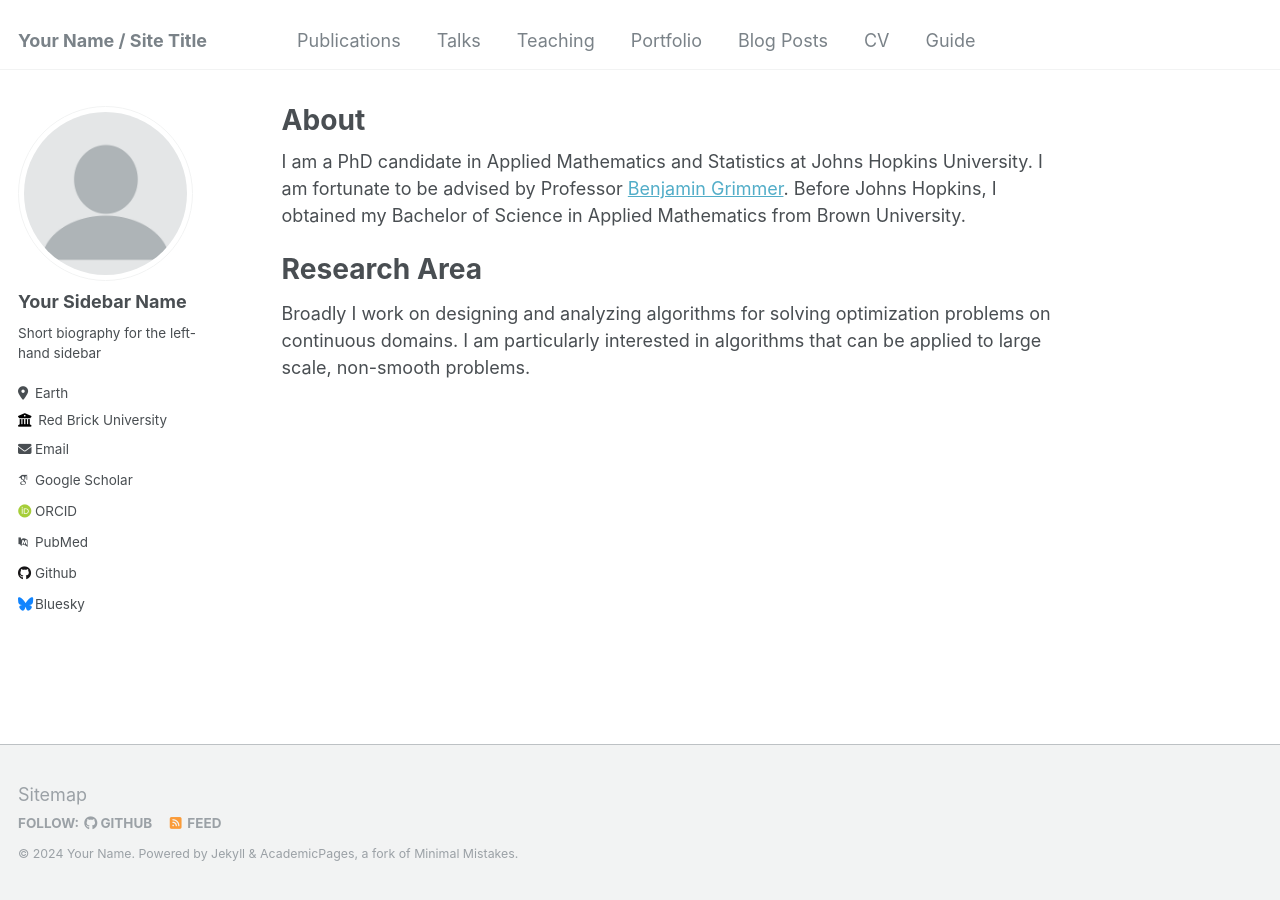
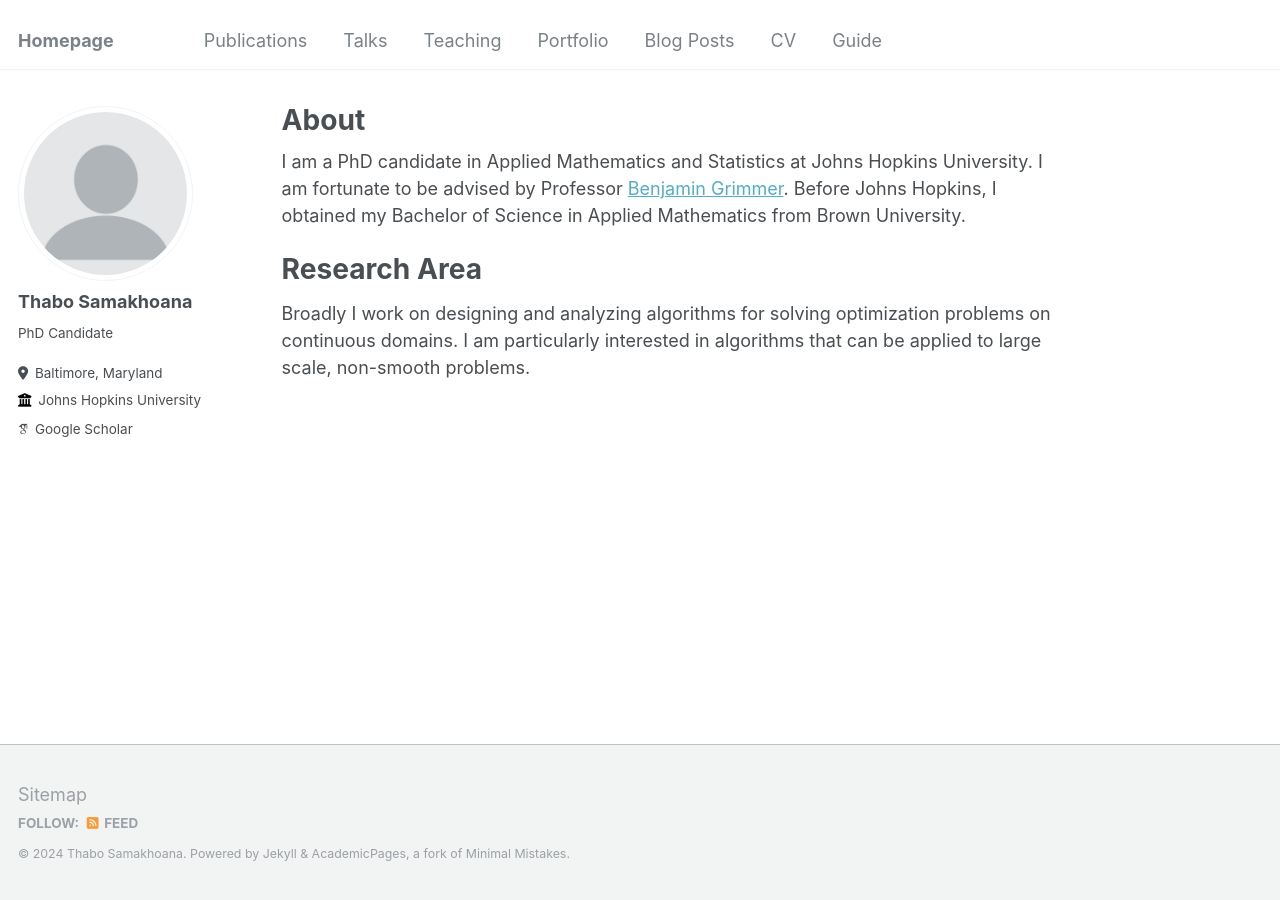
Before and after one commit to thabosamakhoana/thabosamakhoana.github.io, a Jekyll site: the page built from _pages/about.md, in a window 1280 px wide. Built offline with Jekyll 4.4.1, drawn with Linux system fonts in a browser that asks for light colours; some web fonts are replaced.

Commit message:
personalize homepage

```diff
--- a/_config.yml
+++ b/_config.yml
@@ -8,13 +8,13 @@
 
 # Basic Site Settings
 locale                   : "en-US"
-title                    : "Your Name / Site Title"
+title                    : "Homepage"
 title_separator          : "-"
-name                     : &name "Your Name"
+name                     : &name "Thabo Samakhoana"
 description              : &description "personal description"
-url                      : https://academicpages.github.io # the base hostname & protocol for your site e.g. "https://mmistakes.github.io"
+url                      : https://thabosamakhoana.github.io # the base hostname & protocol for your site e.g. "https://mmistakes.github.io"
 baseurl                  : "" # the subpath of your site, e.g. "/blog"
-repository               : "academicpages/academicpages.github.io"
+repository               : "thabosamakhoana/thabosamakhoana.github.io"
 
 # Site Author - The following control what appear as part of the author content on the side bar.
 #               If a field is blank the icon and link will not appear, otherwise it will be shown.
@@ -22,33 +22,33 @@ repository               : "academicpages/academicpages.github.io"
 author:
   # Biographic information
   avatar           : "profile.png"
-  name             : "Your Sidebar Name"
+  name             : "Thabo Samakhoana"
   pronouns         : # example: "she/her"
-  bio              : "Short biography for the left-hand sidebar"
-  location         : "Earth"
-  employer         : "Red Brick University"
+  bio              : "PhD Candidate"
+  location         : "Baltimore, Maryland"
+  employer         : "Johns Hopkins University"
   uri              : # URL
-  email            : "none@example.org"
+  email            : # "none@example.org"
 
   # Academic websites
   arxiv            : # URL - Update with the correct link to your profile
   googlescholar    : "https://scholar.google.com/citations?user=PS_CX0AAAAAJ"
   impactstory      : # URL
-  orcid            : "http://orcid.org/yourorcidurl"
+  orcid            : # "http://orcid.org/yourorcidurl"
   semantic         : # URL
-  pubmed           : "https://www.ncbi.nlm.nih.gov/pubmed/?term=john+snow"
+  pubmed           : # "https://www.ncbi.nlm.nih.gov/pubmed/?term=john+snow"
   researchgate     : # URL
 
   # Repositories and software development
   bitbucket        : # Username - Update with your username on the site
   codepen          : # Username
   dribbble         : # Username
-  github           : "academicpages"
+  github           : # "academicpages"
   kaggle           : # Username
   stackoverflow    : # User number or user number and name (i.e., use "1" or "1/jeff-atwood")
 
   # Social media
-  bluesky          : "bsky.app" # Replace this with you Bluesky username
+  bluesky          : # "bsky.app" # Replace this with you Bluesky username
   facebook         : # Username
   flickr           : # Username
   foursquare       : # Username
```
